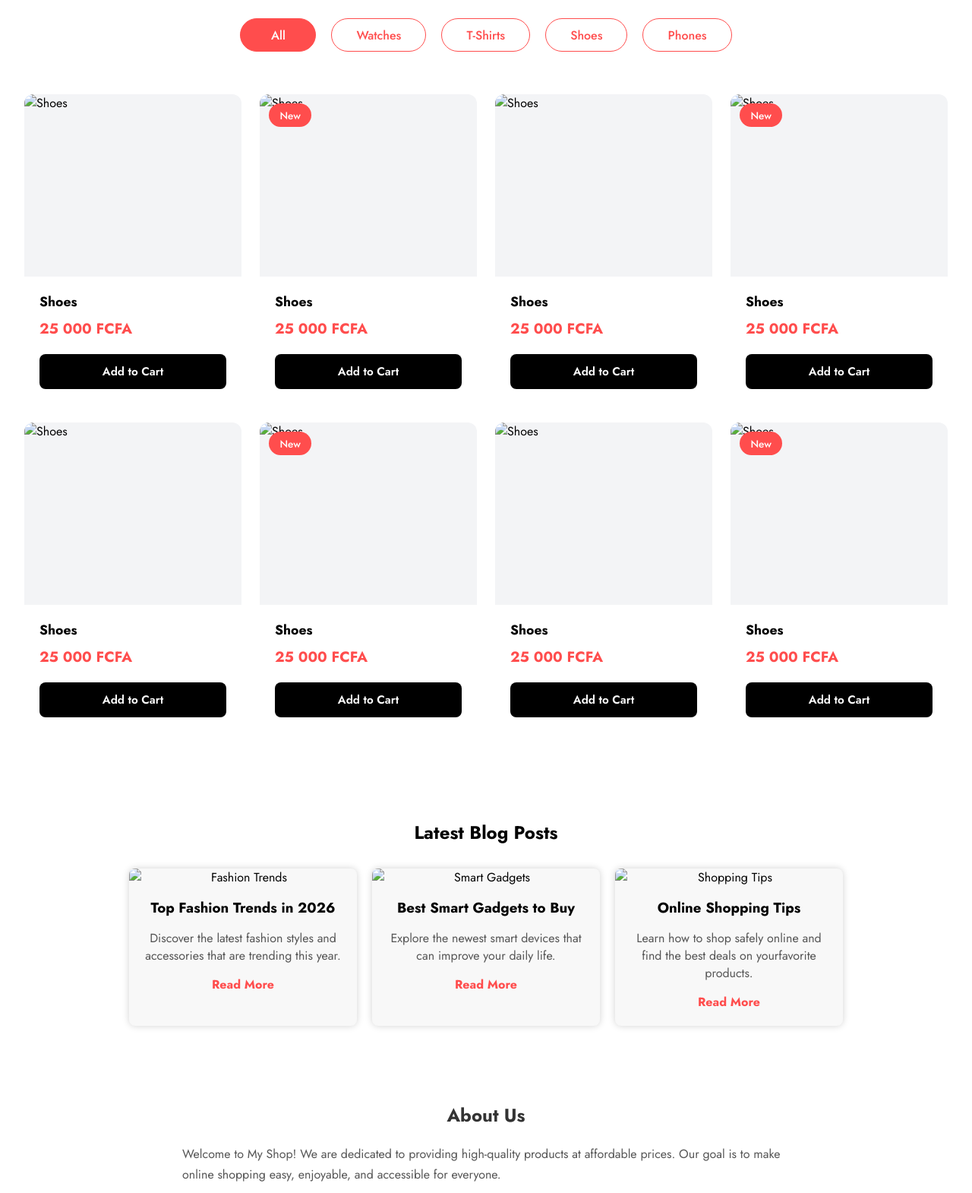
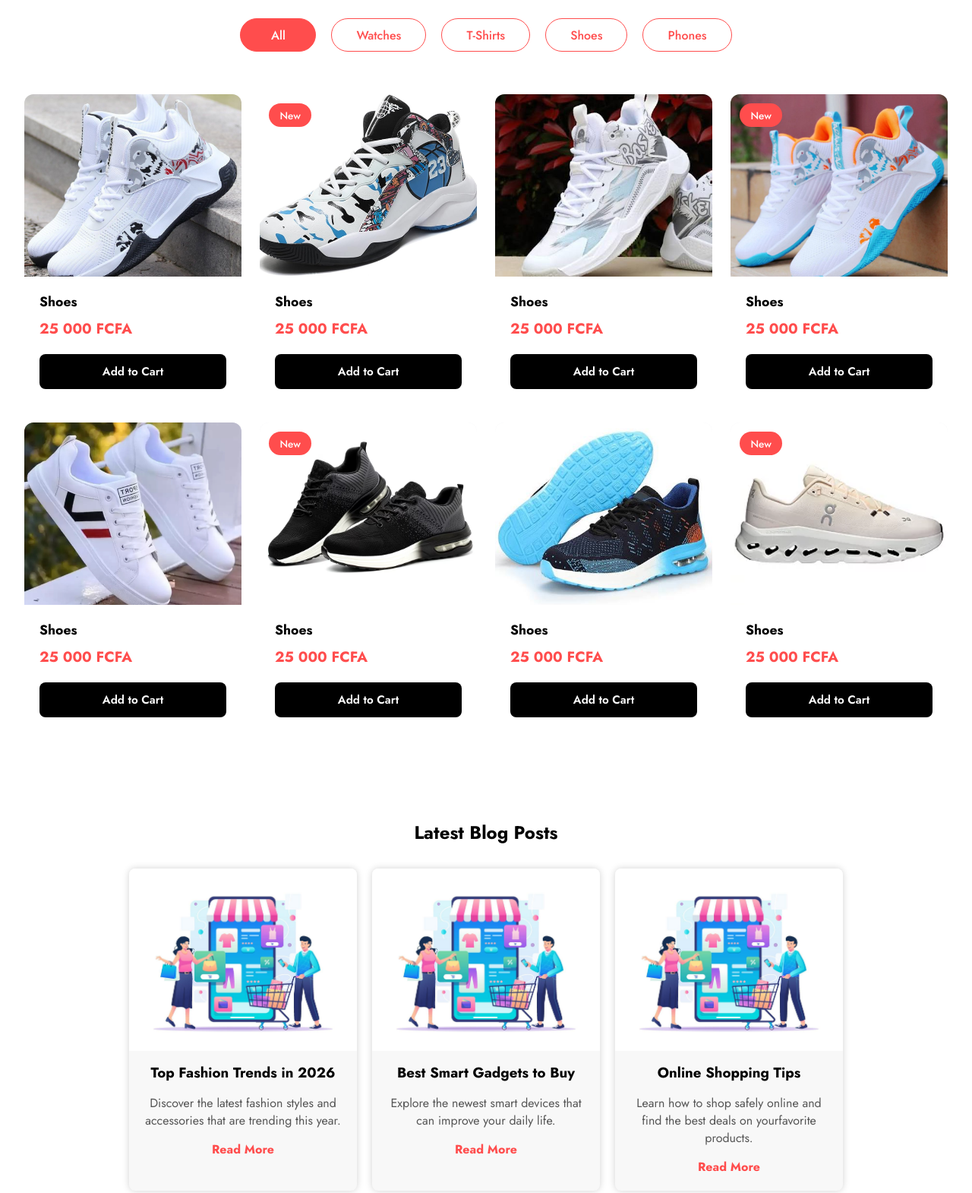
Before and after one commit to sidicksino/training, a plain HTML site: page index.html in a window 1280 px wide. Shown: the part 840-2410 px from the top of the page at 76% size. Drawn offline with Linux system fonts and the light colour scheme.

Commit message:
Modify the image path from index

```diff
--- a/index.html
+++ b/index.html
@@ -23,7 +23,7 @@
     <header>
       <nav class="navbar">
         <div class="navbar-logo">
-          <img src="/day3/image.png" alt="Spotify Logo" />
+          <img src="image.png" alt="Spotify Logo" />
         </div>
         <ul class="nav-links">
           <li><a href="#home">Home</a></li>
@@ -58,7 +58,7 @@
       <div class="product-grid">
         <div class="product-card">
           <div class="card-image">
-            <img src="/day3/shoes.png" alt="Shoes" />
+            <img src="shoes.png" alt="Shoes" />
           </div>
           <div class="card-body">
             <h3 class="product-title">Shoes</h3>
@@ -70,7 +70,7 @@
         <div class="product-card">
           <div class="card-image">
             <span class="badge">New</span>
-            <img src="/day3/shoes1.png" alt="Shoes" />
+            <img src="shoes1.png" alt="Shoes" />
           </div>
           <div class="card-body">
             <h3 class="product-title">Shoes</h3>
@@ -81,7 +81,7 @@
 
         <div class="product-card">
           <div class="card-image">
-            <img src="/day3/shoes2.png" alt="Shoes" />
+            <img src="shoes2.png" alt="Shoes" />
           </div>
           <div class="card-body">
             <h3 class="product-title">Shoes</h3>
@@ -93,7 +93,7 @@
         <div class="product-card">
           <div class="card-image">
             <span class="badge">New</span>
-            <img src="/day3/shoes3.png" alt="Shoes" />
+            <img src="shoes3.png" alt="Shoes" />
           </div>
           <div class="card-body">
             <h3 class="product-title">Shoes</h3>
@@ -103,7 +103,7 @@
         </div>
         <div class="product-card">
           <div class="card-image">
-            <img src="/day3/shoes4.png" alt="Shoes" />
+            <img src="shoes4.png" alt="Shoes" />
           </div>
           <div class="card-body">
             <h3 class="product-title">Shoes</h3>
@@ -114,7 +114,7 @@
         <div class="product-card">
           <div class="card-image">
             <span class="badge">New</span>
-            <img src="/day3/shoes5.png" alt="Shoes" />
+            <img src="shoes5.png" alt="Shoes" />
           </div>
           <div class="card-body">
             <h3 class="product-title">Shoes</h3>
@@ -124,7 +124,7 @@
         </div>
         <div class="product-card">
           <div class="card-image">
-            <img src="/day3/shoes6.png" alt="Shoes" />
+            <img src="shoes6.png" alt="Shoes" />
           </div>
           <div class="card-body">
             <h3 class="product-title">Shoes</h3>
@@ -135,7 +135,7 @@
         <div class="product-card">
           <div class="card-image">
             <span class="badge">New</span>
-            <img src="/day3/shoes7.png" alt="Shoes" />
+            <img src="shoes7.png" alt="Shoes" />
           </div>
           <div class="card-body">
             <h3 class="product-title">Shoes</h3>
@@ -151,21 +151,21 @@
 
       <div class="blog-container">
         <div class="blog-card">
-          <img src="/day3/blog.png" alt="Fashion Trends" />
+          <img src="blog.png" alt="Fashion Trends" />
           <h3>Top Fashion Trends in 2026</h3>
           <p> Discover the latest fashion styles and accessories that are trending this year.</p>
           <a href="#">Read More</a>
         </div>
 
         <div class="blog-card">
-          <img src="/day3/blog.png" alt="Smart Gadgets" />
+          <img src="blog.png" alt="Smart Gadgets" />
           <h3>Best Smart Gadgets to Buy</h3>
           <p>Explore the newest smart devices that can improve your daily life.</p>
           <a href="#">Read More</a>
         </div>
 
         <div class="blog-card">
-          <img src="/day3/blog.png" alt="Shopping Tips" />
+          <img src="blog.png" alt="Shopping Tips" />
           <h3>Online Shopping Tips</h3>
           <p>Learn how to shop safely online and find the best deals on yourfavorite products.</p>
           <a href="#">Read More</a>
```
